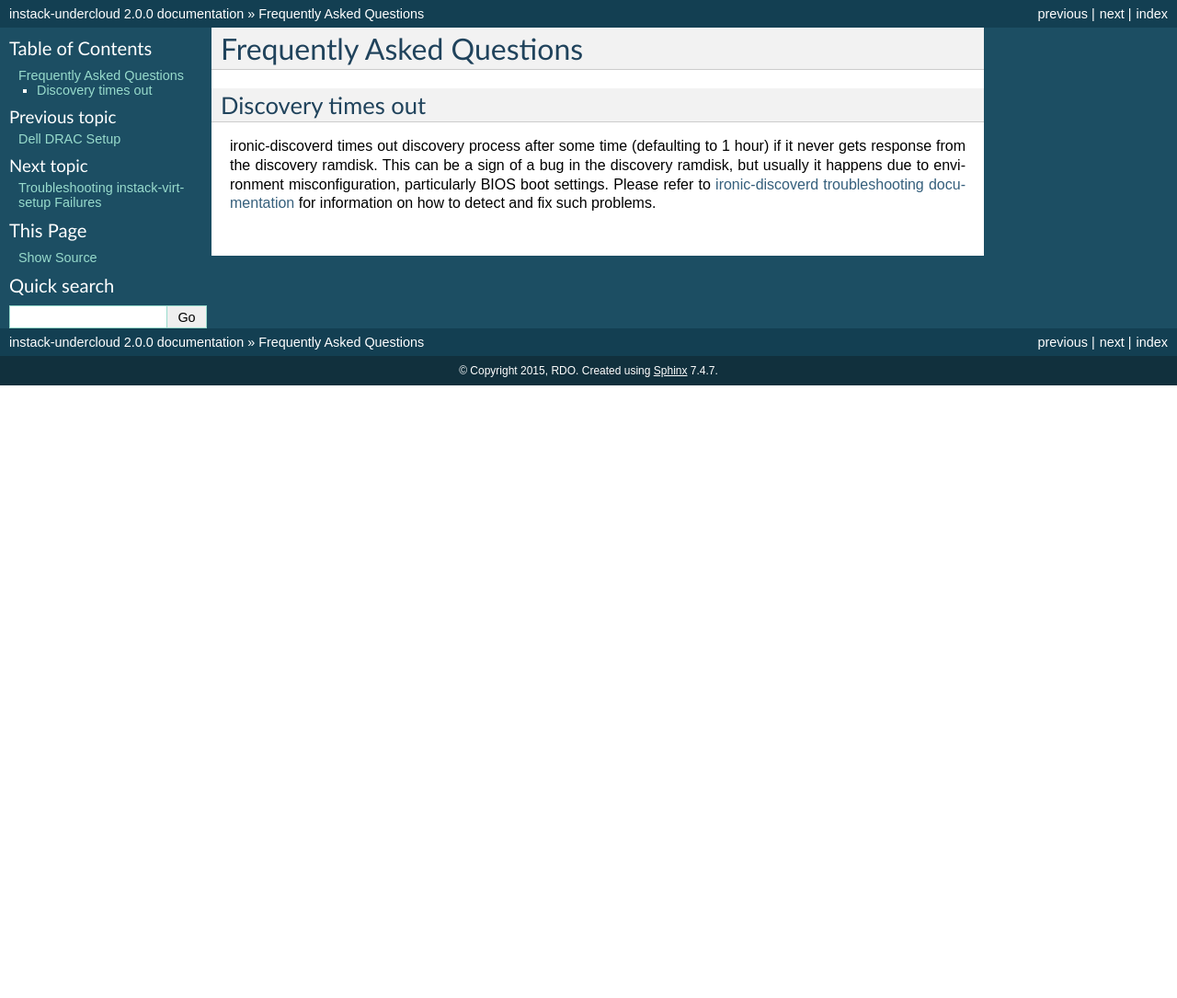
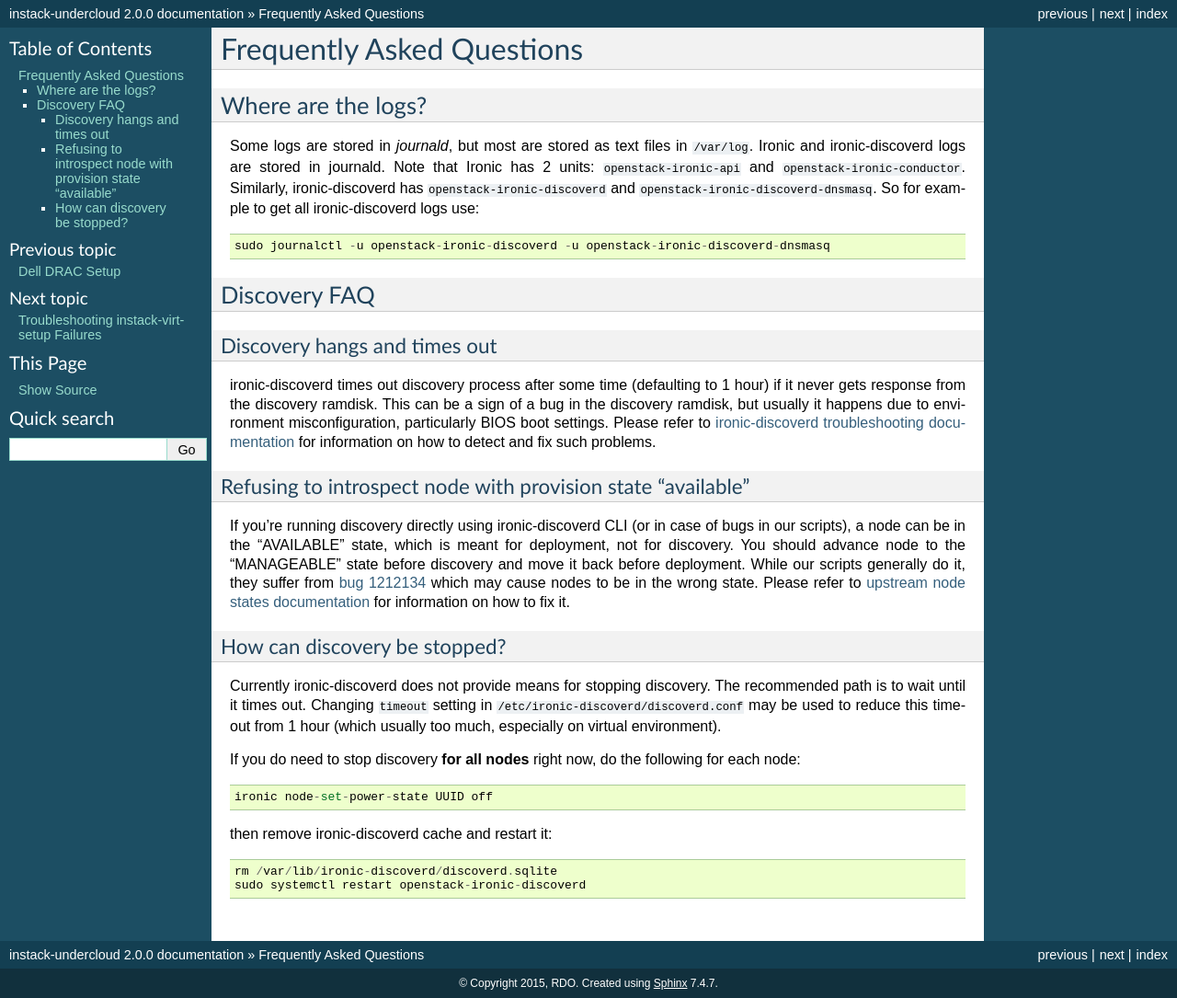
Before and after one commit to openstack-archive/instack-undercloud, a Sphinx documentation site: the page built from doc/source/faq.rst, in a window 1280 px wide. Shown: the whole page at 92% size. Built offline with Sphinx 7.4.7, drawn with Linux system fonts in a browser that asks for light colours; before the commit the page ends 900 px from its top, so only the background shows below that.

Commit message:
More documentation hints on discovery
* clarify where logs are
* answer popular question "how to stop discovery"
* clarify that rerunning --register-nodes is not the best way to
  solve all problems.

Change-Id: I83b7e6fd24388f1be8221e6a825ebff45d18404c

```diff
--- a/doc/source/deploy-overcloud.rst
+++ b/doc/source/deploy-overcloud.rst
@@ -12,6 +12,30 @@ Registering Nodes
 Register nodes for your deployment with Ironic::
 
     instack-ironic-deployment --nodes-json instackenv.json --register-nodes
+
+.. note::
+    It's not recommended to delete nodes and/or rerun this command after
+    you've proceeded to the next steps. Particularly, if you start discovery
+    and then re-register nodes, you won't be able to retry discovery until
+    the previous one times out (1 hour by default).
+
+    Any problems with node data registered into Ironic on this step can be
+    fixed using the Ironic CLI.  For example, a wrong MAC can be fixed in two
+    steps:
+
+    * Find out the assigned port UUID by running
+      ::
+
+        ironic node-port-list <NODE UUID>
+
+    * Update the MAC address by running
+      ::
+
+        ironic port-update <PORT UUID> replace address=<NEW MAC>
+
+    * A Wrong IPMI address can be fixed with the following command::
+
+        ironic node-update <NODE UUID> replace driver_info/ipmi_address=<NEW IPMI ADDRESS>
 
 Discovering Nodes
 -----------------
--- a/doc/source/faq.rst
+++ b/doc/source/faq.rst
@@ -1,8 +1,23 @@
 Frequently Asked Questions
 ==========================
 
-Discovery times out
+Where are the logs?
 ~~~~~~~~~~~~~~~~~~~
+
+Some logs are stored in *journald*, but most are stored as text files in
+``/var/log``.  Ironic and ironic-discoverd logs are stored in journald. Note
+that Ironic has 2 units: ``openstack-ironic-api`` and
+``openstack-ironic-conductor``. Similarly, ironic-discoverd has
+``openstack-ironic-discoverd`` and ``openstack-ironic-discoverd-dnsmasq``.  So
+for example to get all ironic-discoverd logs use::
+
+    sudo journalctl -u openstack-ironic-discoverd -u openstack-ironic-discoverd-dnsmasq
+
+Discovery FAQ
+~~~~~~~~~~~~~
+
+Discovery hangs and times out
+^^^^^^^^^^^^^^^^^^^^^^^^^^^^^
 
 ironic-discoverd times out discovery process after some time (defaulting to 1
 hour) if it never gets response from the discovery ramdisk.  This can be
@@ -11,5 +26,36 @@ environment misconfiguration, particularly BIOS boot settings. Please refer to
 `ironic-discoverd troubleshooting documentation`_ for information on how to
 detect and fix such problems.
 
+Refusing to introspect node with provision state "available"
+^^^^^^^^^^^^^^^^^^^^^^^^^^^^^^^^^^^^^^^^^^^^^^^^^^^^^^^^^^^^
+
+If you're running discovery directly using ironic-discoverd CLI (or in case of
+bugs in our scripts), a node can be in the "AVAILABLE" state, which is meant for
+deployment, not for discovery. You should advance node to the "MANAGEABLE" state
+before discovery and move it back before deployment. While our scripts
+generally do it, they suffer from `bug 1212134
+<https://bugzilla.redhat.com/show_bug.cgi?id=1212134>`_ which may cause nodes
+to be in the wrong state. Please refer to `upstream node states documentation
+<https://github.com/stackforge/ironic-discoverd#node-states>`_ for information
+on how to fix it.
+
+How can discovery be stopped?
+^^^^^^^^^^^^^^^^^^^^^^^^^^^^^
+
+Currently ironic-discoverd does not provide means for stopping discovery. The
+recommended path is to wait until it times out. Changing ``timeout`` setting
+in ``/etc/ironic-discoverd/discoverd.conf`` may be used to reduce this timeout
+from 1 hour (which usually too much, especially on virtual environment).
+
+If you do need to stop discovery **for all nodes** right now, do the
+following for each node::
+
+    ironic node-set-power-state UUID off
+
+then remove ironic-discoverd cache and restart it::
+
+    rm /var/lib/ironic-discoverd/discoverd.sqlite
+    sudo systemctl restart openstack-ironic-discoverd
+
 
 .. _ironic-discoverd troubleshooting documentation: https://github.com/stackforge/ironic-discoverd#troubleshooting
```
